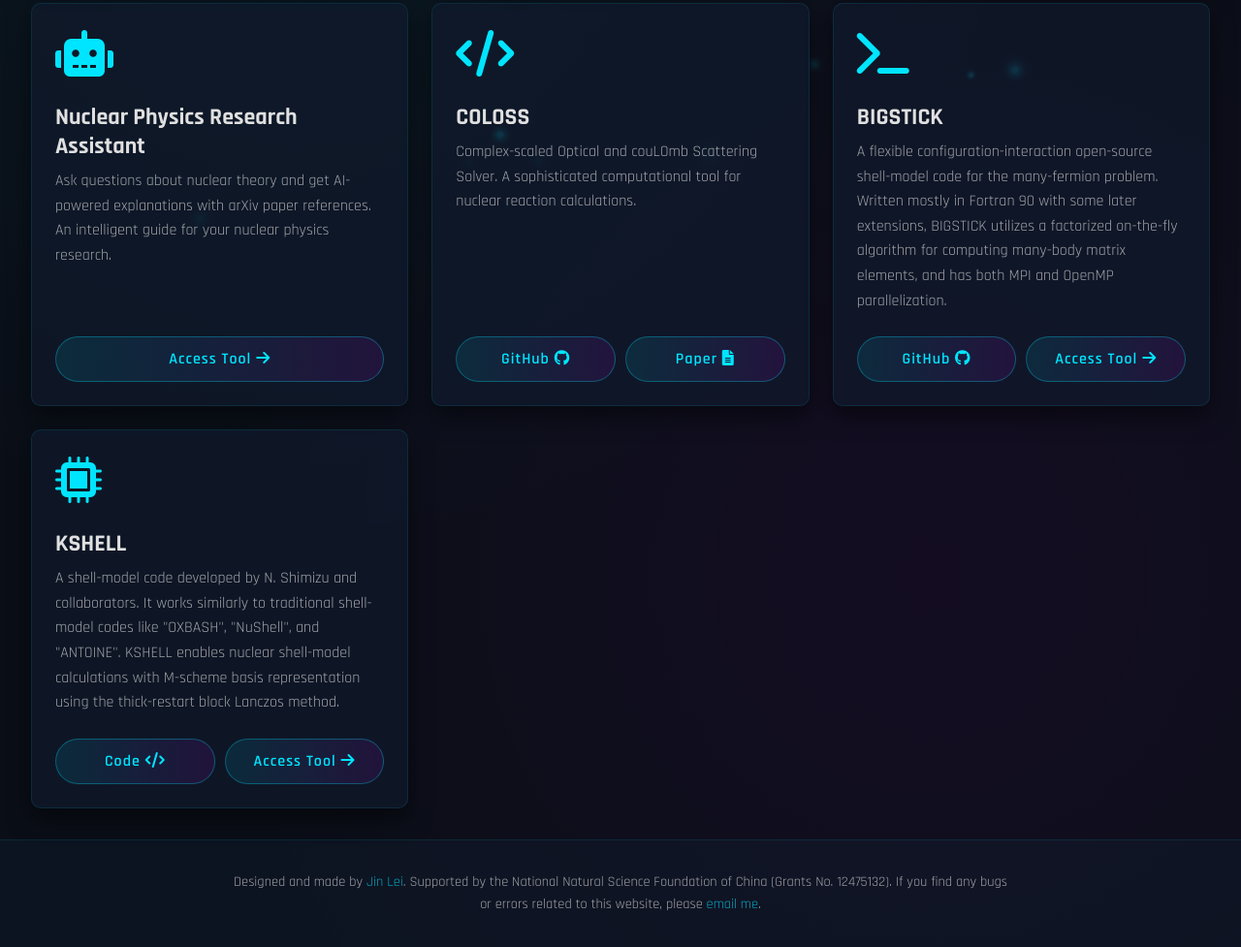
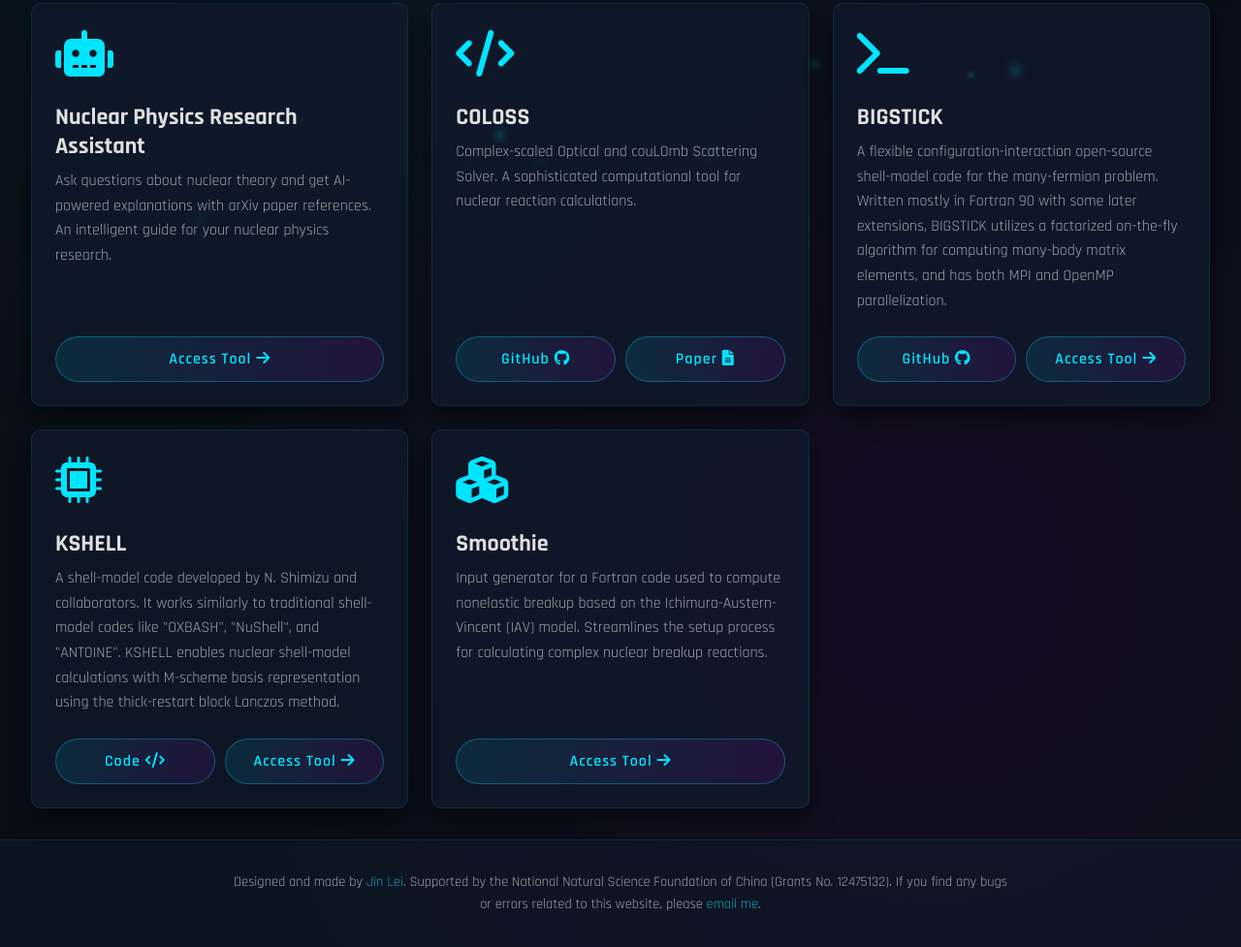
Before and after one commit to fewbody/toolkit, a plain HTML site: page index.html in a window 1280 px wide. Shown: the part 557-1534 px from the top of the page at 97% size. Drawn offline with Linux system fonts and the light colour scheme.

Commit message:
Add files via upload

```diff
--- a/index.html
+++ b/index.html
@@ -348,6 +348,16 @@
                     <a href="https://fewbody.com/kshell/" class="card-link" style="flex: 1">Access Tool <i class="fas fa-arrow-right"></i></a>
                 </div>
             </div>
+
+            <!-- New card for Smoothie -->
+            <div class="card">
+                <div class="card-icon">
+                    <i class="fas fa-cubes"></i>
+                </div>
+                <h3>Smoothie</h3>
+                <p>Input generator for a Fortran code used to compute nonelastic breakup based on the Ichimura-Austern-Vincent (IAV) model. Streamlines the setup process for calculating complex nuclear breakup reactions.</p>
+                <a href="https://fewbody.com/toolkit/smoothie.html" class="card-link">Access Tool <i class="fas fa-arrow-right"></i></a>
+            </div>
         </div>
     </main>
 
```
